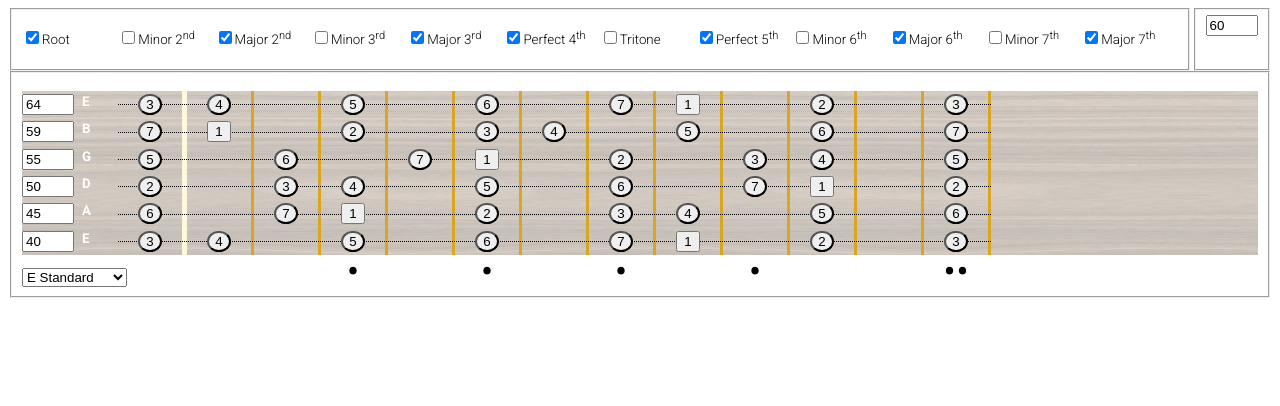
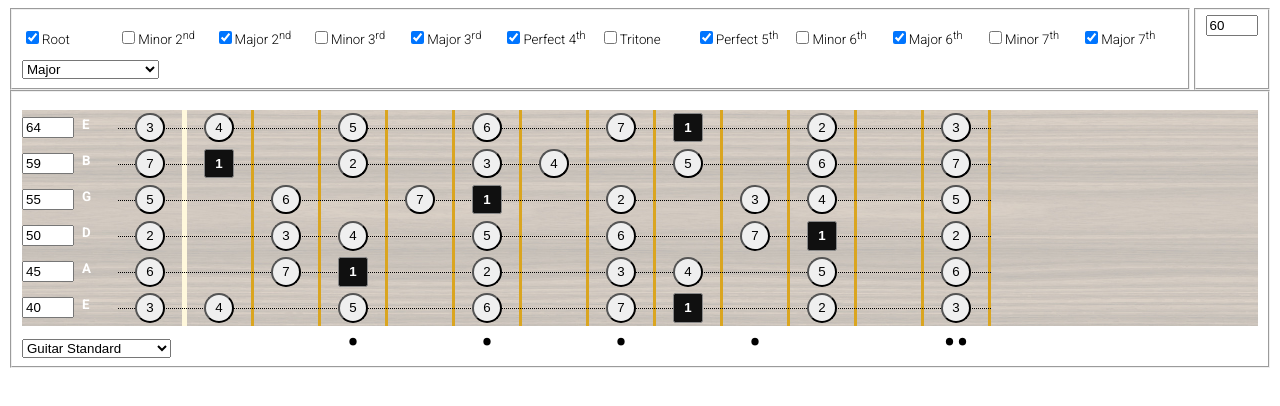
Before and after one commit to PerryRylance/ScaleChart, a React (Create React App) app: page / in a window 1280 px wide. Shown: the top 406 px of the page. Built offline with nearby package versions, Linux system fonts and the light colour scheme.

Commit message:
Added presets
- Added scale presets
- Added more tuning presets
- Altered styling

```diff
--- a/src/App.js
+++ b/src/App.js
@@ -53,6 +53,13 @@ class App extends React.Component
 		});
 	}
 
+	onScalePresetChange(event)
+	{
+		this.setState({
+			semitones: JSON.parse(event.target.value)
+		});
+	}
+
 	render()
 	{
 		return (
@@ -62,6 +69,7 @@ class App extends React.Component
 						<Scale
 							semitones={this.state.semitones}
 							onChange={event => this.onScaleChange(event)}
+							onScalePresetChange={event => this.onScalePresetChange(event)}
 							/>
 						<Key
 							pitch={this.state.key}
--- a/src/Fretboard.js
+++ b/src/Fretboard.js
@@ -32,10 +32,14 @@ class Fretboard extends React.Component
 				<div>
 					<select onChange={this.props.onTuningPresetChange}>
 						<optgroup label="Guitar">
-							<option value="[64, 59, 55, 50, 45, 40]">E Standard</option>
+							<option value="[64, 59, 55, 50, 45, 40]">Guitar Standard</option>
 						</optgroup>
 						<optgroup label="Mandolin">
-							<option value="[76, 69, 62, 55]">G Standard</option>
+							<option value="[76, 69, 62, 55]">Mandolin Standard</option>
+						</optgroup>
+						<optgroup label="Dobro">
+						<option value="[64, 60, 57, 55, 52, 48]">Dobro C6</option>
+						<option value="[62, 59, 55, 50, 47, 43]">Dobro Open G</option>
 						</optgroup>
 					</select>
 				</div>
--- a/src/Scale.js
+++ b/src/Scale.js
@@ -40,6 +40,23 @@ class Scale extends React.Component
 				<ol className="semitones">
 					{lis}
 				</ol>
+				<select onChange={this.props.onScalePresetChange}>
+					<optgroup label="Diatonic">
+						<option value="[1,0,1,0,1,1,0,1,0,1,0,1]">Major</option>
+						<option value="[1,0,1,1,0,1,0,1,1,0,1,0]">Minor</option>
+					</optgroup>
+					<optgroup label="Pentatonic">
+						<option value="[1,0,1,0,1,0,0,1,0,1,0,0]">Major Pentatonic</option>
+						<option value="[1,0,0,1,0,1,0,1,0,0,1,0]">Minor Pentatonic</option>
+					</optgroup>
+					<optgroup label="Blues">
+						<option value="[1,0,1,1,1,0,0,1,0,1,0,0]">Major Blues</option>
+						<option value="[1,0,0,1,0,1,1,1,0,0,1,0]">Minor Blues</option>
+					</optgroup>
+					<optgroup label="Other">
+						<option value="[1,0,1,0,1,0,1,0,1,0,1,0]">Whole Tone</option>
+					</optgroup>
+				</select>
 			</fieldset>
 		);
 	}
--- a/src/index.css
+++ b/src/index.css
@@ -86,6 +86,15 @@ fieldset.scale,
 {
 	position: relative;
 	z-index: 2;
+
+	width: 4ch;
+	height: 4ch;
+}
+
+.string > .frets li[data-position="0"] button
+{
+	font-weight: bold;
+	filter: invert(1);
 }
 
 .string > .frets li:not([data-position="0"]) button
```
